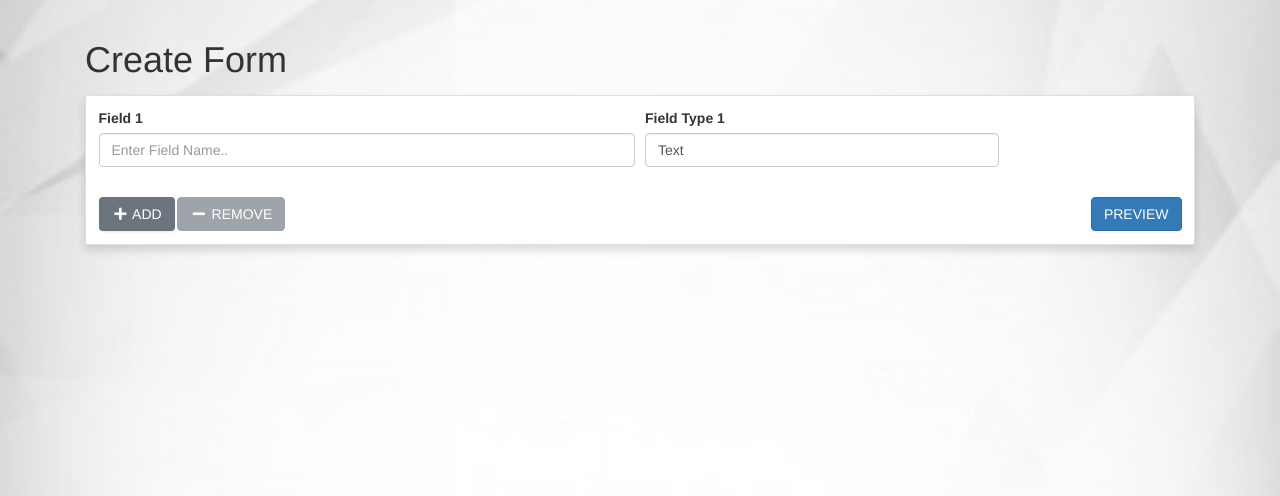
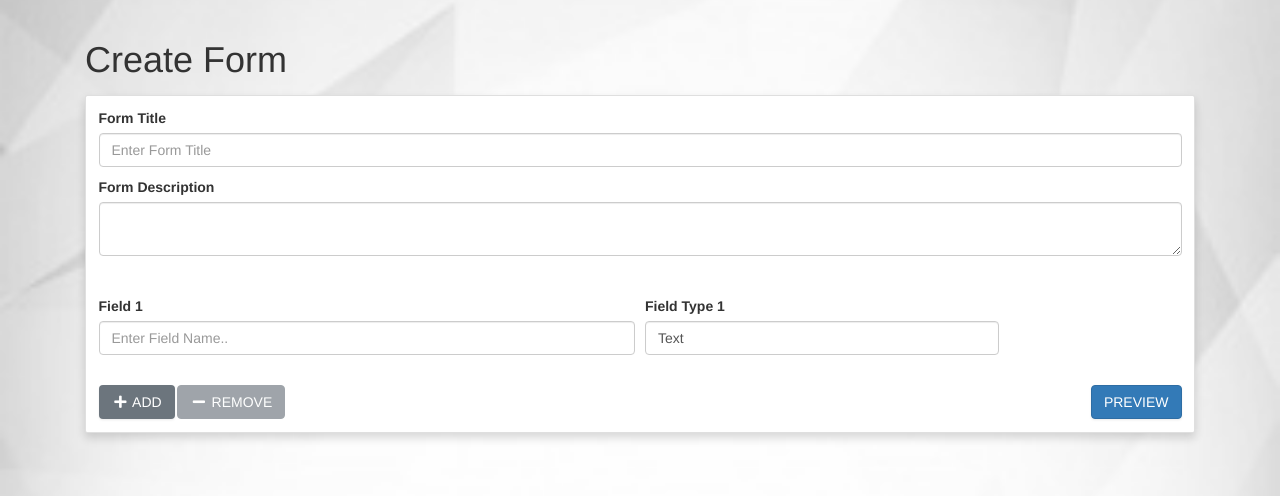
Before and after one commit to shobhitexe/placeme, a Django app: page /create-form/ in a window 1280 px wide. Shown: the part 62-558 px from the top of the page. Run offline with Django 3.2, Linux system fonts and the light colour scheme; some libraries are stand-ins or nearby versions.

Commit message:
added dynamic form

```diff
--- a/base/templates/createform.html
+++ b/base/templates/createform.html
@@ -229,13 +229,23 @@
     }
 </script>
 
-
     <div class="container my-4">
       <p class="h1">Create Form</p>
       <div class="card my-4 shadow" >
         <div class="card-body">
           <form action="{% url 'createform' %}" method="post">
             {% csrf_token %}
+            <div>
+              <label for="title" class="font-weight-bold"> Form Title</label>
+              <input type="text" placeholder="Enter Form Title" id="title" class="form-control" name="title" required />
+            </div>
+            <p></p>
+            <div>
+              <label for="description" class="font-weight-bold"> Form Description</label>
+              <textarea class="form-control" rows="2" placeholder="Enter Form Description" id="description" class="form-control" name="description">
+              </textarea>
+            </div>
+            <br><br>
             <div class="form-row">
                 <div id="dynamic-field-1" class="form-group dynamic-field col-md-6">
                 <label for="field" class="font-weight-bold">Field 1</label>
@@ -263,7 +273,7 @@
             <div class="clearfix mt-4">
               <button type="button" id="add-button" class="btn btn-secondary float-left text-uppercase shadow-sm"><i class="fas fa-plus fa-fw"></i> Add</button>
               <button type="button" id="remove-button" class="btn btn-secondary float-left text-uppercase ml-1" disabled="disabled"><i class="fas fa-minus fa-fw"></i> Remove</button>
-              <button type="submit" class="btn btn-primary float-right text-uppercase shadow-sm">Preview</button>
+              <button type="submit" name="preview" value="1" class="btn btn-primary float-right text-uppercase shadow-sm">Preview</button>
             </div>
           </form>
         </div>
--- a/base/views.py
+++ b/base/views.py
@@ -162,9 +162,12 @@ def academics_view(request):
 def createform_view(request):
     if request.method == 'GET':
         return render(request,'createform.html')
-    else:
+
+    elif request.POST.get("preview"):
         keys = list(request.POST.keys())
         values = list(request.POST.values())
+        form_title = request.POST.get('title')
+        form_description = request.POST.get('description')
         formfields = {}
         for i in range(len(keys)):
             if 'type' in keys[i] :
@@ -189,4 +192,10 @@ def createform_view(request):
 
         ApplicationForm = type('ApplicationForm',(CompanyApplicationForm,),formfields)
         form = ApplicationForm()
-        return render(request,'preview.html',{'form':form})
+        return render(request,'preview.html',{'form':form,'title':form_title,'description':form_description})
+
+    elif request.POST.get("back"):
+        return render(request,'createform.html')
+
+    elif request.POST.get("save"):
+        pass
```
Also changed, not shown: base/models.py (+10 -0 lines), base/templates/preview.html (+15 -2 lines), base/forms.py (line endings or trailing spaces).
